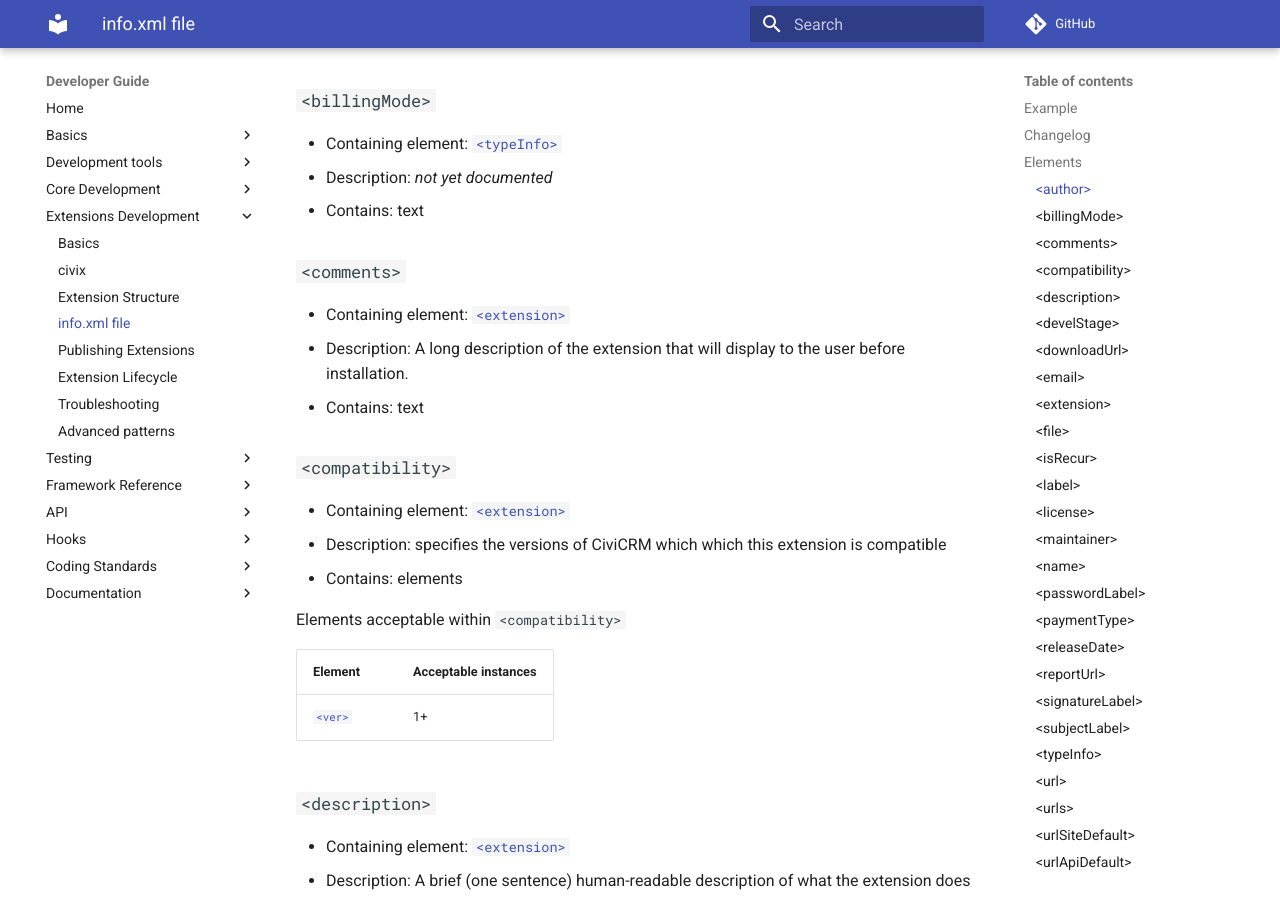
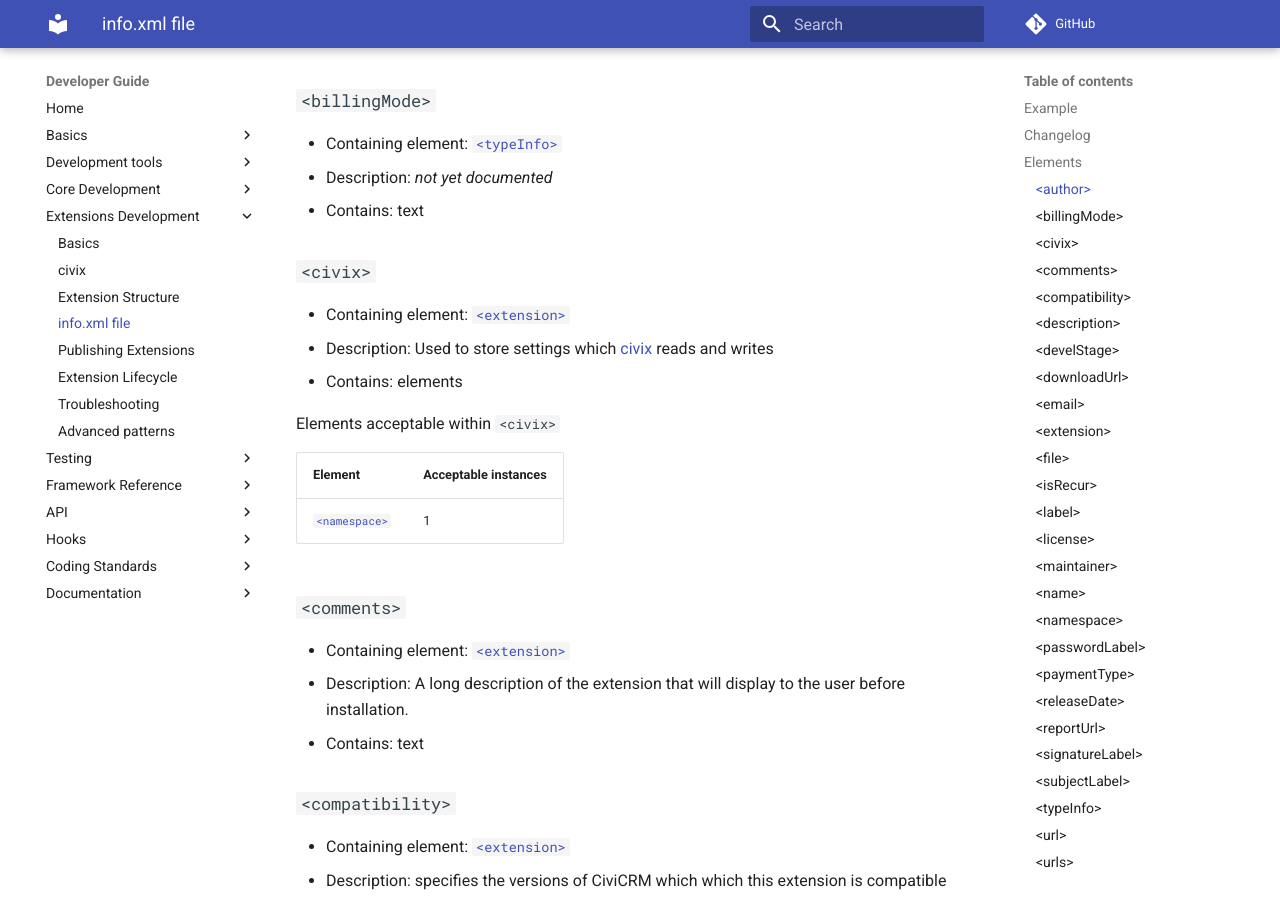
Before and after one commit to civicrm/civicrm-dev-docs, an MkDocs documentation site: the page built from docs/extensions/info-xml.md, in a window 1280 px wide and 900 px high, scrolled down 1804 px. Built offline with MkDocs 1.6.1 and Material for MkDocs 9.7.7, drawn with Linux system fonts in a browser that asks for light colours; comment, search, counter and statistics services are not loaded; old or Windows-style settings are respelled for this version of MkDocs; some of the changed text lies outside the part shown.

Commit message:
Add doc about <civix> and <namespace> elements

```diff
--- a/docs/extensions/info-xml.md
+++ b/docs/extensions/info-xml.md
@@ -66,6 +66,18 @@
 * Description: *not yet documented*
 * Contains: text
 
+### `<civix>` {:#civix}
+
+* Containing element: [`<extension>`](#extension)
+* Description: Used to store settings which [civix](/extensions/civix.md) reads and writes
+* Contains: elements
+
+Elements acceptable within `<civix>`
+
+| Element | Acceptable instances |
+| -- | -- |
+| [`<namespace>`](#namespace) | 1 |
+
 ### `<comments>` {:#comments}
 
 * Containing element: [`<extension>`](#extension)
@@ -132,6 +144,7 @@
 
 | Element | Acceptable instances | Acceptable<br>when |
 | -- | -- | -- |
+| [`<civix>`](#civix) | 0 or 1 |  |
 | [`<compatibility>`](#compatibility) | 1 |  |
 | [`<comments>`](#comments) | 0 or 1 |  |
 | [`<description>`](#description) | 1 |  |
@@ -193,6 +206,13 @@
 * Containing element: [`<extension>`](#extension)
 * Description: Human-readable name of the extension. It can contain spaces
 * Contains: text
+
+### `<namespace>` {:#namespace}
+
+* Containing element: [`<civix>`](#civix)
+* Description: The PHP namespace that [civix](/extensions/civix.md) uses when generating code
+* Contains: text
+* Example: `CRM/Volunteer`
 
 ### `<passwordLabel>` {:#passwordLabel}
 
```
